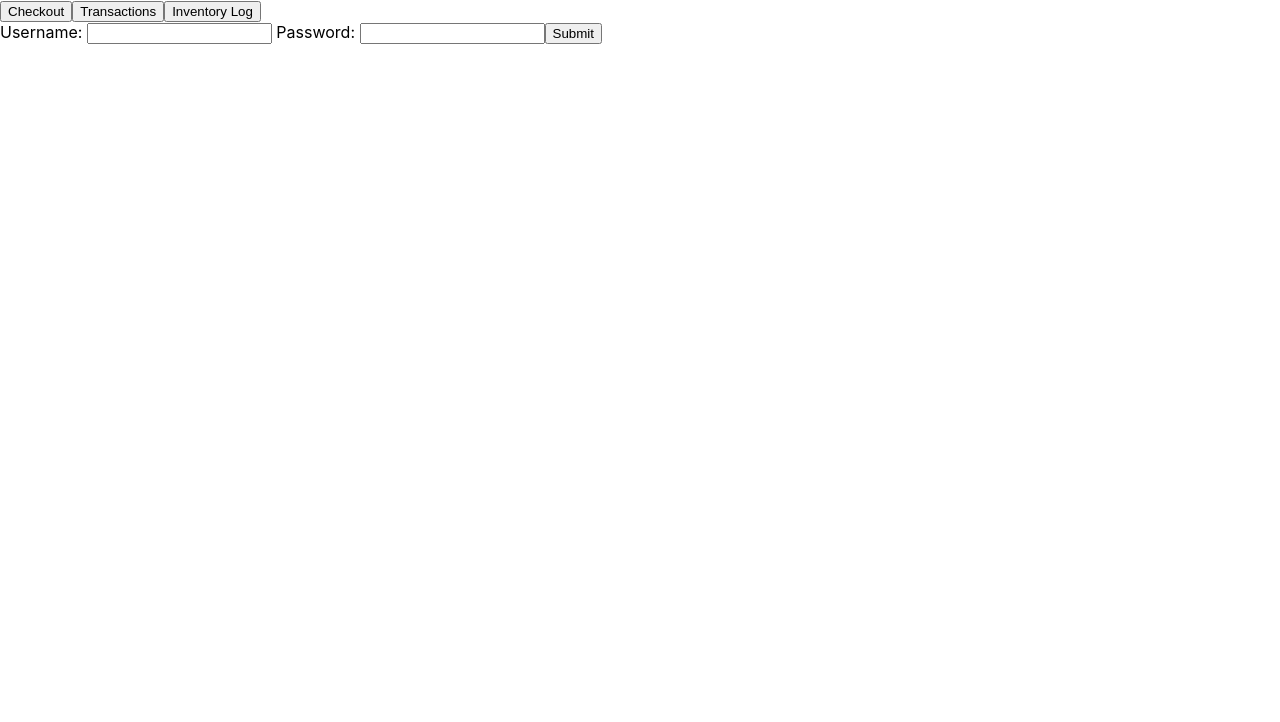
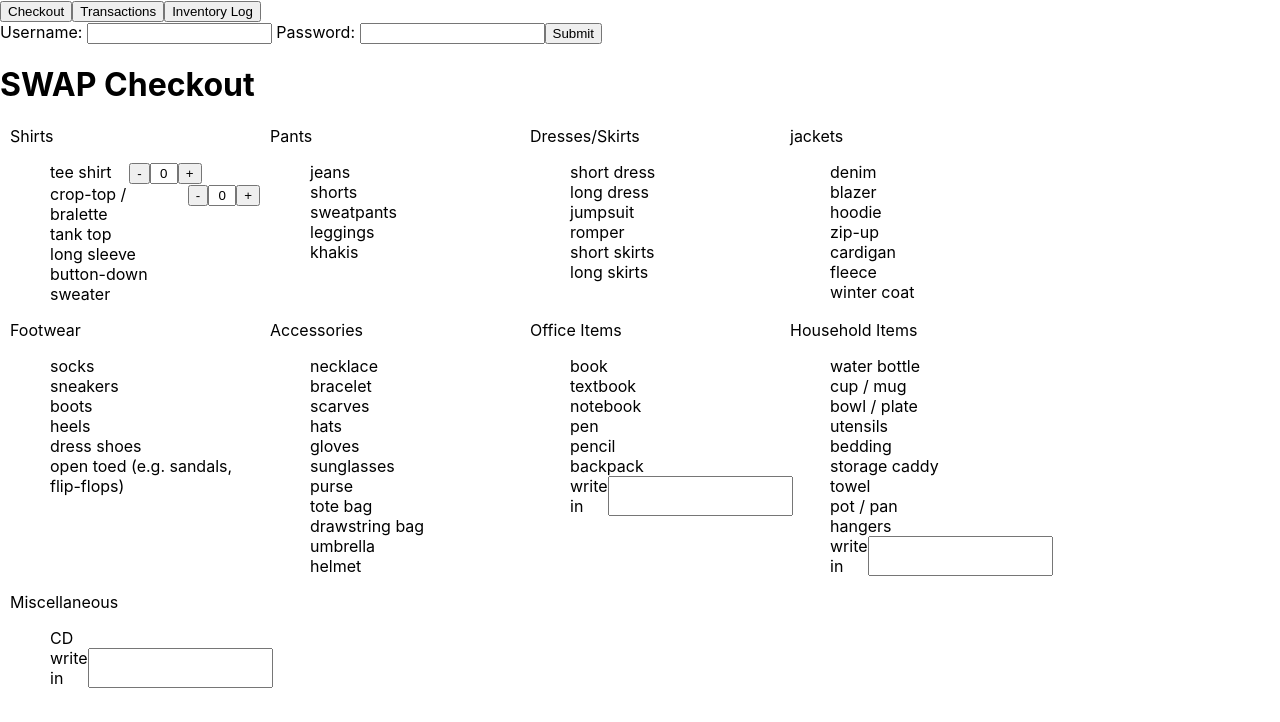
Before and after one commit to isabelan2019/cse330-module7-swap, a React (Create React App) app in the folder client/: page / in a window 1280 px wide. Shown: the top 722 px of the page. Built offline with nearby package versions, Linux system fonts and the light colour scheme.

Commit message:
categories - plus minus applies to all counters

```diff
--- a/client/src/index.css
+++ b/client/src/index.css
@@ -11,3 +11,45 @@ code {
   font-family: source-code-pro, Menlo, Monaco, Consolas, 'Courier New',
     monospace;
 }
+
+
+#categoryDisplay {
+  display: flex;
+  flex-wrap: wrap;
+  /* width:100%;
+  height: 80%; */
+}
+
+#categoryDisplay div {
+  width: 250px;
+  margin-left: 10px;
+}
+#categoryDisplay div ul {
+  width: auto;
+}
+li {
+  display: flex;
+}
+li .counter{
+  flex-direction: row-reverse;
+}
+.counter {
+  float: right;
+  text-align: right;
+  /* vertical-align: middle; */
+  max-width: 80px;
+}
+.count {
+  width:20px;
+  text-align: center;
+}
+.minus {
+  margin-left: 5px;
+}
+
+input::-webkit-outer-spin-button,
+input::-webkit-inner-spin-button {
+  /* removes the arrows typically on input numbers */
+  -webkit-appearance: none;
+  margin: 0;
+}
--- a/client/src/index.js
+++ b/client/src/index.js
@@ -20,6 +20,8 @@ function App(){
     <div>
       <NavBar />
       <LogIn />
+      <h1>SWAP Checkout</h1>
+      <CategoryDisplay />
     </div>
   );
 }
@@ -71,6 +73,171 @@ class ItemInventory extends React.Component{
   }
 }
 
+class CategoryDisplay extends React.Component {
+  constructor(props){
+    super(props);
+    this.state = {val: 0};
+    this.plus = this.plus.bind(this);
+    this.minus = this.minus.bind(this);
+  }
+  plus(){
+    //increment
+    console.log("up");
+    this.setState( state => ({
+      val: state.val + 1
+    }));
+    //call item inventory to update the dynamic display
+  }
+  minus(){
+    //increment
+    console.log("down");
+    if (this.state.val >0 ) {
+      this.setState( state => ({
+        val: state.val - 1
+      }));
+    }
+
+    //call item inventory to update the dynamic display
+  }
+
+  render(){
+    return (
+      <div id="categoryDisplay">
+
+        <div>
+          <label for="shirts">Shirts</label>
+          <ul id="shirts">
+            <li>tee shirt
+              <div class="counter">
+                <button class="minus" onClick={this.minus}>-</button>
+                <input class="count" type="number" min="0" value={this.state.val}></input>
+                <button class="plus" onClick={this.plus}>+</button>
+              </div>
+            </li>
+            <li>crop-top / bralette<div class="counter">
+                <button class="minus" onClick={this.minus}>-</button>
+                <input class="count" type="number" min="0" value={this.state.val}></input>
+                <button class="plus" onClick={this.plus}>+</button>
+              </div></li>
+            <li>tank top</li>
+            <li>long sleeve</li>
+            <li>button-down</li>
+            <li>sweater</li>
+          </ul>
+        </div>
+
+        <div>
+          <label for="pants">Pants</label>
+          <ul id="pants">
+            <li>jeans</li>
+            <li>shorts</li>
+            <li>sweatpants</li>
+            <li>leggings</li>
+            <li>khakis</li>
+          </ul>
+        </div>
+
+        <div>
+          <label for="dresses-skirts">Dresses/Skirts</label>
+          <ul id="dresses-skirts">
+            <li>short dress</li>
+            <li>long dress</li>
+            <li>jumpsuit</li>
+            <li>romper</li>
+            <li>short skirts</li>
+            <li>long skirts</li>
+          </ul>
+        </div>
+
+        <div>
+          <label for="jackets">jackets</label>
+          <ul id="jackets">
+            <li>denim</li>
+            <li>blazer</li>
+            <li>hoodie</li>
+            <li>zip-up</li>
+            <li>cardigan</li>
+            <li>fleece</li>
+            <li>winter coat</li>
+          </ul>
+        </div>
+
+        <div>
+          <label for="footwear">Footwear</label>
+          <ul id="footwear">
+            <li>socks</li>
+            <li>sneakers</li>
+            <li>boots</li>
+            <li>heels</li>
+            <li>dress shoes</li>
+            <li>open toed (e.g. sandals, flip-flops)</li>
+          </ul>
+        </div>
+
+        <div>
+          <label for="accessories">Accessories</label>
+          <ul id="accessories">
+            <li>necklace</li>
+            <li>bracelet</li>
+            <li>scarves</li>
+            <li>hats</li>
+            <li>gloves</li>
+            <li>sunglasses</li>
+            <li>purse</li>
+            <li>tote bag</li>
+            <li>drawstring bag</li>
+            <li>umbrella</li>
+            <li>helmet</li>
+          </ul>
+        </div>
+        <div>
+          <label for="office">Office Items</label>
+          <ul id="office">
+            <li>book</li>
+            <li>textbook</li>
+            <li>notebook</li>
+            <li>pen</li>
+            <li>pencil</li>
+            <li>backpack</li>
+            <li>write in <input type="text" id="office-write"></input></li>
+          </ul>
+        </div>
+        <div>
+          <label for="household">Household Items</label>
+          <ul id="household">
+            <li>water bottle</li>
+            <li>cup / mug</li>
+            <li>bowl / plate</li>
+            <li>utensils</li>
+            <li>bedding</li>
+            <li>storage caddy</li>
+            <li>towel</li>
+            <li>pot / pan</li>
+            <li>hangers</li>
+            <li>write in <input type="text" id="household-write"></input></li>
+          </ul>
+        </div>
+        <div>
+          <label for="miscellaneous">Miscellaneous</label>
+          <ul id="miscellaneous">
+            <li>CD</li>
+            <li>write in<input type="text" id="misc-write"></input></li>
+          </ul>
+        </div>
+
+
+
+
+
+      </div>
+    );
+
+  }
+
+}
+
+
+
 
 
 
```
Also changed, not shown: 1 other file (tests, documents, lock files or other folders).
